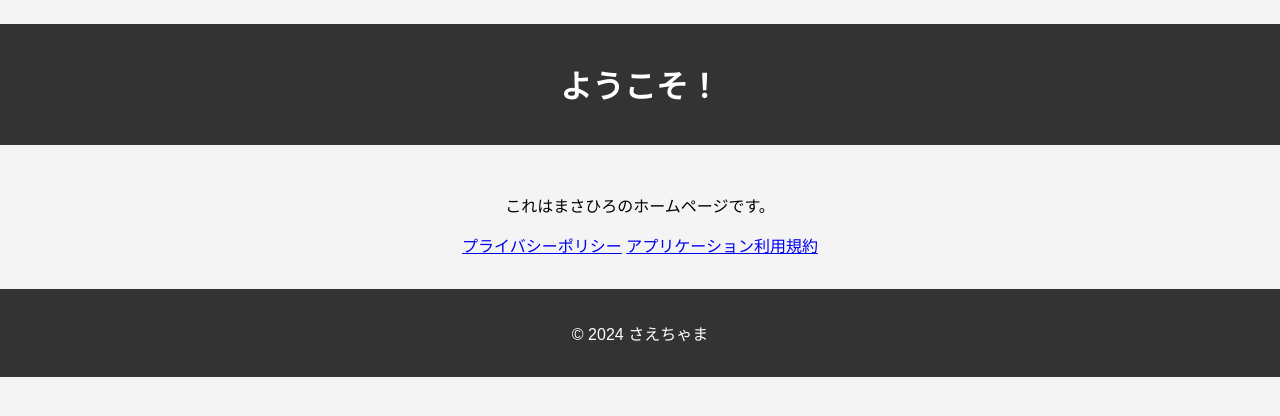
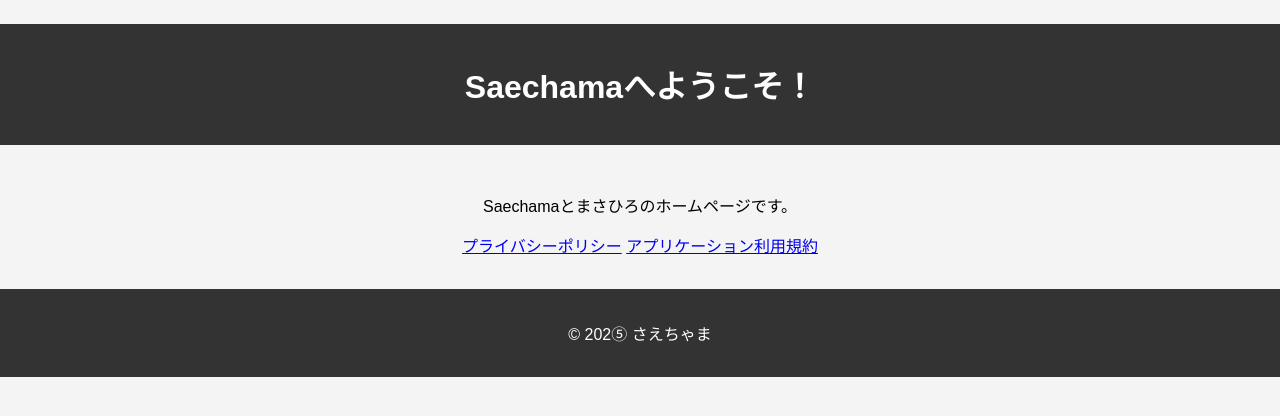
Before and after one commit to fisheryasu/githubsaechama.io, a plain HTML site: page index.html in a window 1280 px wide. Drawn offline with Linux system fonts and the light colour scheme.

Commit message:
Update index.html

```diff
--- a/index.html
+++ b/index.html
@@ -12,15 +12,15 @@
 </head>
 <body>
     <header>
-        <h1>ようこそ！</h1>
+        <h1>Saechamaへようこそ！</h1>
     </header>
     <main>
-        <p>これはまさひろのホームページです。</p>
+        <p>Saechamaとまさひろのホームページです。</p>
         <a href="privacy_policy.html">プライバシーポリシー</a>
         <a href="terms_of_service.html">アプリケーション利用規約</a>
     </main>
     <footer>
-        <p>&copy; 2024 さえちゃま</p>
+        <p>&copy; 202⑤ さえちゃま</p>
     </footer>
 </body>
 </html>
```
